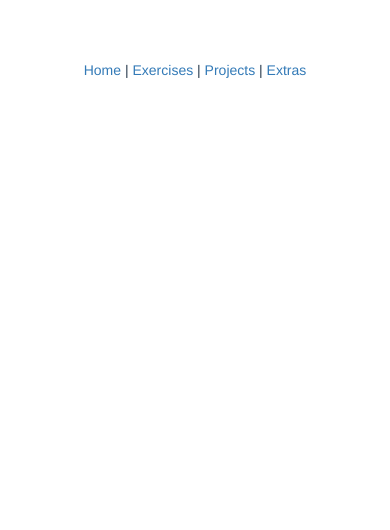
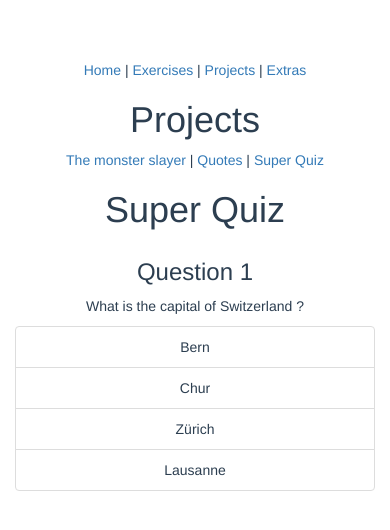
Before and after one commit to reberan/vuejs2-tutorial, a Vue app: page /projects/superquiz in a window 390 px wide. Shown: the top 530 px of the page. Built offline with nearby package versions, Linux system fonts and the light colour scheme; a web font is replaced by a local one.

Commit message:
Project 3: Super Quiz

```diff
--- /dev/null
+++ b/src/components/projects/superquiz/components/GameOver.vue
@@ -0,0 +1,37 @@
+<template>
+  <div>
+    <h3>Game Over</h3>
+    <p>
+      You answered correctly to {{ correctAnswers }} over {{ totalAnswers }} ({{
+        getPercentageOfCorrectAnswers
+      }}%).
+    </p>
+    <br />
+    <br />
+    <button class="btn btn-primary" @click="restartGame">Restart</button>
+  </div>
+</template>
+
+<script>
+export default {
+  props: {
+    correctAnswers: Number,
+    totalAnswers: Number
+  },
+
+  computed: {
+    getPercentageOfCorrectAnswers() {
+      return this.totalAnswers
+        ? (100 * this.correctAnswers) / this.totalAnswers
+        : 0;
+    }
+  },
+  methods: {
+    restartGame() {
+      this.$emit("restartGame");
+    }
+  }
+};
+</script>
+
+<style scoped></style>
--- /dev/null
+++ b/src/components/projects/superquiz/components/Response.vue
@@ -0,0 +1,35 @@
+<template>
+  <div>
+    <h3>Response</h3>
+    <p v-if="isCorrect">Congrats your answer is correct</p>
+    <p v-else>
+      Nope! That's wrong. The correct answer is {{ getCorrectAnswerText }}
+    </p>
+    <button class="btn btn-primary" @click="nextQuestion">Proceed</button>
+  </div>
+</template>
+
+<script>
+export default {
+  props: {
+    trial: {
+      question: String,
+      answers: Array
+    },
+    isCorrect: Boolean
+  },
+  computed: {
+    getCorrectAnswerText() {
+      const answer = this.trial.answers.filter(answer => answer.isCorrect)[0];
+      return answer.text || "N/A";
+    }
+  },
+  methods: {
+    nextQuestion() {
+      this.$emit("nextTrial");
+    }
+  }
+};
+</script>
+
+<style scoped></style>
--- /dev/null
+++ b/src/components/projects/superquiz/components/Trial.vue
@@ -0,0 +1,36 @@
+<template>
+  <div>
+    <h3>Question {{ index }}</h3>
+    <p>{{ trial.question }}</p>
+    <ul class="list-group">
+      <li
+        class="list-group-item"
+        v-for="answer in trial.answers"
+        :key="answer.text"
+        style="cursor: pointer"
+        @click="selectAnswer(answer)"
+      >
+        {{ answer.text }}
+      </li>
+    </ul>
+  </div>
+</template>
+
+<script>
+export default {
+  props: {
+    index: Number,
+    trial: {
+      question: String,
+      answers: Array
+    }
+  },
+  methods: {
+    selectAnswer(answer) {
+      this.$emit("answerSelected", answer);
+    }
+  }
+};
+</script>
+
+<style scoped></style>
--- /dev/null
+++ b/src/components/projects/superquiz/index.vue
@@ -0,0 +1,183 @@
+<template>
+  <div class="container">
+    <div class="row">
+      <div class="col-sm-12">
+        <h1 class="text-center">Super Quiz</h1>
+      </div>
+    </div>
+    <div class="row">
+      <div class="col-xs-12">
+        <transition name="flip" mode="out-in">
+          <trial
+            v-if="!gameIsOver && !selectedAnswer"
+            :trial="currentTrialObject"
+            :index="currentTrial + 1"
+            @answerSelected="processAnswer"
+          ></trial>
+          <response
+            v-if="selectedAnswer"
+            :trial="currentTrialObject"
+            :isCorrect="selectedAnswer.isCorrect"
+            @nextTrial="proceedToNextTrial"
+          ></response>
+          <game-over
+            v-if="gameIsOver"
+            :correctAnswers="correctAnswers"
+            :totalAnswers="trials.length"
+            @restartGame="restartGame"
+          />
+        </transition>
+      </div>
+    </div>
+  </div>
+</template>
+
+<script>
+import Trial from "./components/Trial.vue";
+import Response from "./components/Response.vue";
+import GameOver from "./components/GameOver.vue";
+export default {
+  components: { Trial, Response, GameOver },
+  data() {
+    return {
+      currentTrial: 0,
+      correctAnswers: 0,
+      wrongAnswers: 0,
+      selectedAnswer: null,
+      trials: [
+        {
+          question: "What is the capital of Switzerland ?",
+          answers: [
+            {
+              text: "Bern",
+              isCorrect: true
+            },
+            {
+              text: "Chur",
+              isCorrect: false
+            },
+            {
+              text: "Zürich",
+              isCorrect: false
+            },
+            {
+              text: "Lausanne",
+              isCorrect: false
+            }
+          ]
+        },
+        {
+          question: "What is the result of 5! ?",
+          answers: [
+            {
+              text: 120,
+              isCorrect: true
+            },
+            {
+              text: 25,
+              isCorrect: false
+            },
+            {
+              text: 5,
+              isCorrect: false
+            },
+            {
+              text: 20,
+              isCorrect: false
+            }
+          ]
+        },
+        {
+          question: "What is the color of the white horse of Napoleon ?",
+          answers: [
+            {
+              text: "Brown",
+              isCorrect: false
+            },
+            {
+              text: "White",
+              isCorrect: true
+            },
+            {
+              text: "Black",
+              isCorrect: false
+            }
+          ]
+        },
+        {
+          question:
+            "San Bernardino is the name of a place that can be found in both of the following countries: Switzerland and USA.",
+          answers: [
+            {
+              text: "True",
+              isCorrect: true
+            },
+            {
+              text: "False",
+              isCorrect: false
+            }
+          ]
+        }
+      ]
+    };
+  },
+  computed: {
+    amountOfTrials() {
+      return this.trials.length;
+    },
+    currentTrialObject() {
+      return this.trials[this.currentTrial];
+    },
+    gameIsOver() {
+      return this.currentTrial >= this.amountOfTrials;
+    }
+  },
+  methods: {
+    restartGame() {
+      this.currentTrial = 0;
+      this.correctAnswers = 0;
+      this.wrongAnswers = 0;
+      this.selectedAnswer = null;
+    },
+    processAnswer(answer) {
+      answer.isCorrect ? this.correctAnswers++ : this.wrongAnswers++;
+      this.selectedAnswer = answer;
+    },
+    proceedToNextTrial() {
+      this.currentTrial++;
+      this.selectedAnswer = null;
+    }
+  }
+};
+</script>
+
+<style scoped lang="css">
+.flip-enter {
+  opacity: 0;
+}
+.flip-enter-active {
+  animation: flip-in 0.5s ease-out forwards;
+}
+.flip-leave {
+}
+.flip-leave-active {
+  animation: flip-out 0.5s ease-out forwards;
+}
+
+@keyframes flip-out {
+  from {
+    transform: rotateY(0deg);
+  }
+  to {
+    transform: rotateY(90deg);
+  }
+}
+@keyframes flip-in {
+  from {
+    transform: rotateY(90deg);
+  }
+  to {
+    transform: rotateY(0deg);
+  }
+}
+</style>
--- a/src/router/index.js
+++ b/src/router/index.js
@@ -15,7 +15,7 @@ import Exercise11 from "../components/exercises/exercise11";
 import Projects from "../views/Projects.vue";
 import TheMonsterSlayer from "../components/projects/monsterslayer";
 import Quotes from "../components/projects/quotes";
-// import Quotes from "../components/projects/quotes";
+import Superquiz from "../components/projects/superquiz";
 import Extras from "../views/Extras.vue";
 import Animations from "../components/extras/animations";
 
@@ -51,6 +51,10 @@ const routes = [
       {
         path: "/projects/quotes",
         component: Quotes
+      },
+      {
+        path: "/projects/superquiz",
+        component: Superquiz
       }
     ]
   },
--- a/src/views/Projects.vue
+++ b/src/views/Projects.vue
@@ -6,8 +6,7 @@
       |
       <router-link to="/projects/quotes">Quotes</router-link>
       |
-      <router-link to="/projects/monsterslayer">The monster slayer</router-link>
-      |
+      <router-link to="/projects/superquiz">Super Quiz</router-link>
     </div>
     <div class="projects">
       <router-view />
```
